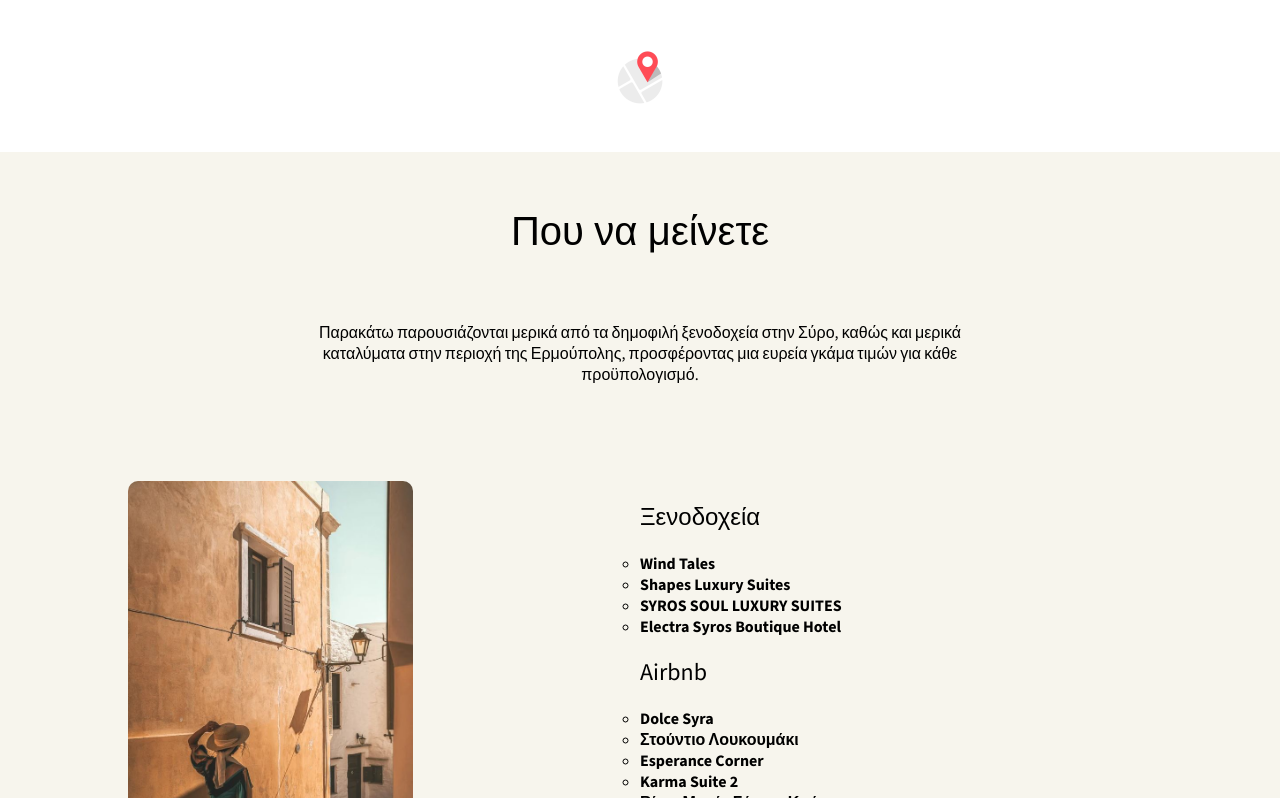
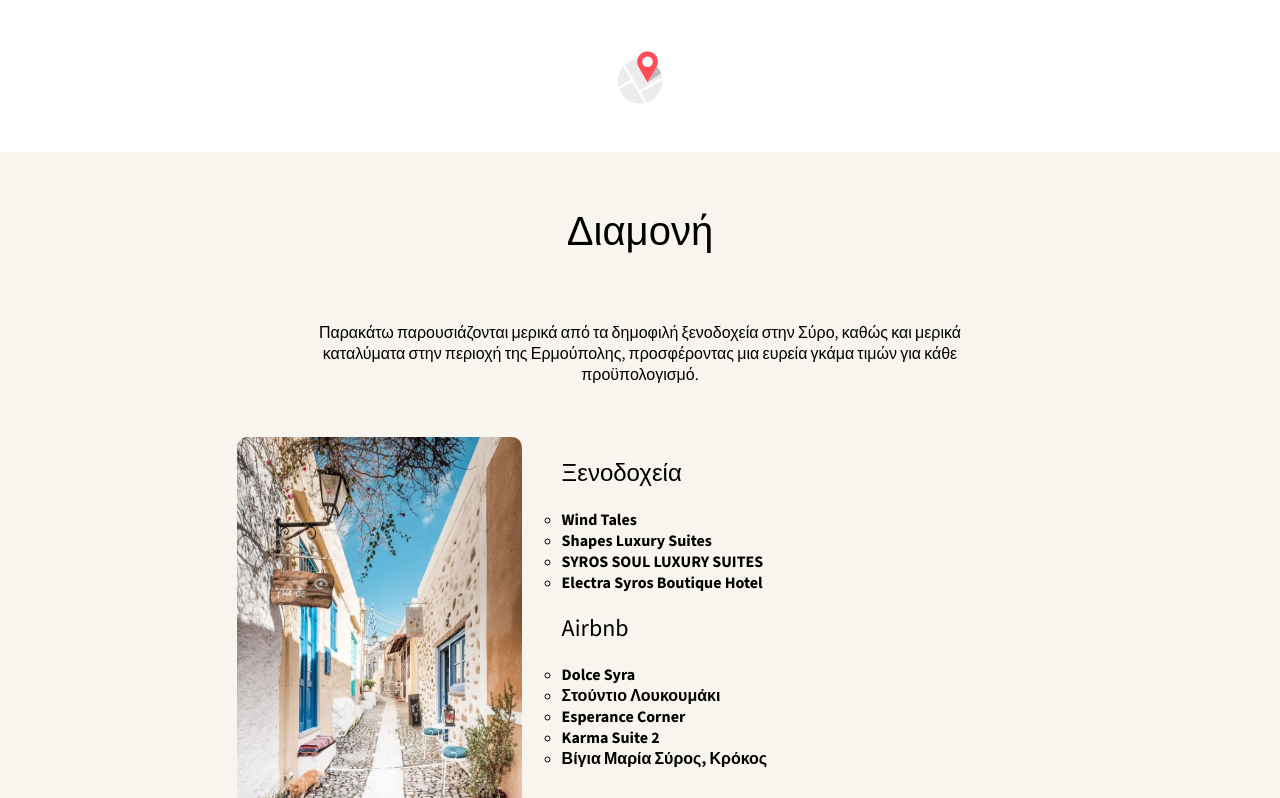
Before and after one commit to dodosiz/wedding-site, a Next.js app: page / in a window 1280 px wide. Shown: the part 2002-2800 px from the top of the page. Built offline with nearby package versions, Linux system fonts and the light colour scheme.

Commit message:
Layout changes

```diff
--- a/app/ui/sections/accomondationSection.module.css
+++ b/app/ui/sections/accomondationSection.module.css
@@ -4,10 +4,16 @@
 
 .hotels_grid_container {
   display: grid;
-  grid-template-columns: 1fr 1fr;
-  padding: 5% 10%;
+  grid-template-columns: 2fr 3fr;
+  gap: 40px;
+  padding: 20px 10%;
 }
 
 .accomondation_image {
   border-radius: 10px;
 }
+
+.image_container {
+  display: flex;
+  justify-content: end;
+}
--- a/app/ui/sections/accomondationSection.tsx
+++ b/app/ui/sections/accomondationSection.tsx
@@ -7,7 +7,7 @@
   return (
     <div className={styles.location_section}>
       <div className={common.text_container}>
-        <Header>Που να μείνετε</Header>
+        <Header>Διαμονή</Header>
         <p>
           Παρακάτω παρουσιάζονται μερικά από τα δημοφιλή ξενοδοχεία στην Σύρο,
           καθώς και μερικά καταλύματα στην περιοχή της Ερμούπολης, προσφέροντας
@@ -15,13 +15,13 @@
         </p>
       </div>
       <div className={styles.hotels_grid_container}>
-        <div>
+        <div className={styles.image_container}>
           <Image
             className={styles.accomondation_image}
             width={285}
             height={428}
             alt="where to stay"
-            src="/hotel.JPG"
+            src="/hotel2.JPG"
           />
         </div>
         <div>
--- /dev/null
+++ b/app/ui/sections/attractionsSection.module.css
@@ -0,0 +1,3 @@
+.attractions_section {
+    background-color: #f7f5ed;
+}
--- a/app/ui/sections/attractionsSection.tsx
+++ b/app/ui/sections/attractionsSection.tsx
@@ -1,8 +1,9 @@
 import { Header } from "../header";
 import common from "./common.module.css";
+import styles from "./attractionsSection.module.css";
 
 export function AttractionsSection() {
-    return <div className={common.text_container}>
+    return <div className={`${styles.attractions_section} ${common.text_container}`}>
         <Header>Αξιοθέατα</Header>
         <ul>
             <li>Σύρος - Αξιοθέατα Πολιτισμού</li>
--- a/app/ui/sections/foodSection.module.css
+++ b/app/ui/sections/foodSection.module.css
@@ -1,6 +1,6 @@
 .grid_container {
   display: grid;
-  grid-template-columns: 1fr 1fr;
+  grid-template-columns: 2fr 3fr;
   gap: 20px;
   padding: 20px 10%;
 }
@@ -13,6 +13,8 @@
 
 .flex_container_left {
   padding-top: 100px;
+  display: flex;
+  justify-content: flex-end;
 }
 
 .flex_container_right {
```
Also changed, not shown: public/hotel.JPG (deleted), public/hotel2.JPG (added).
